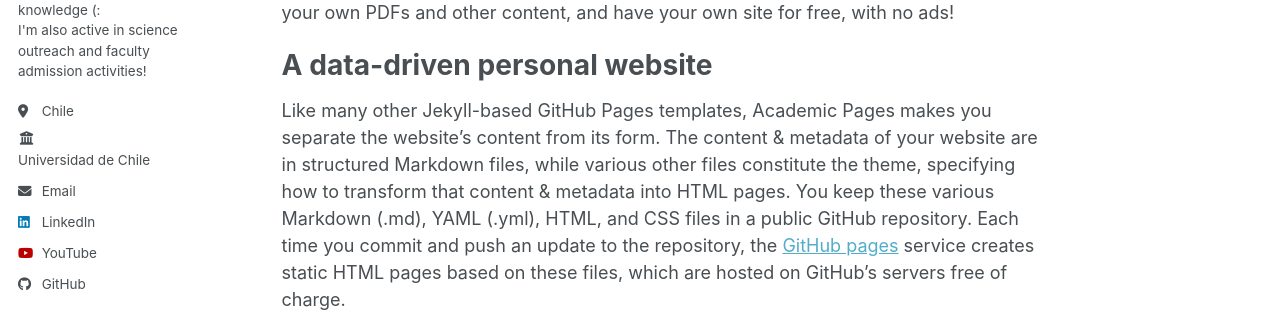
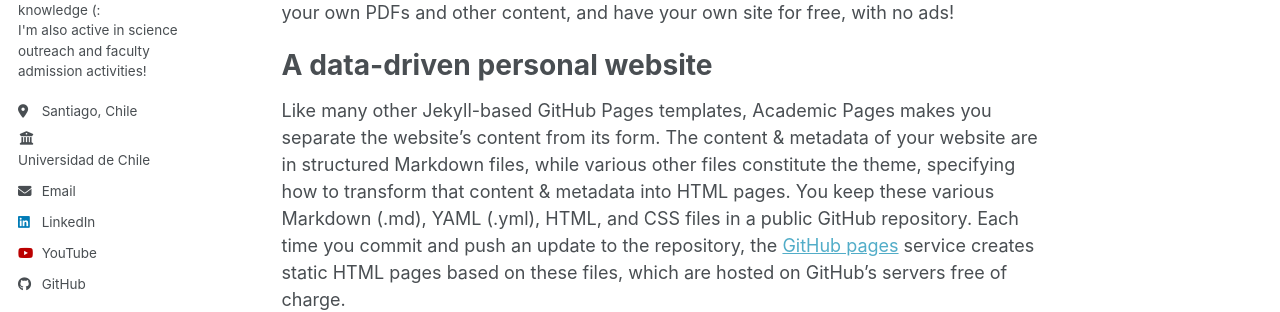
Before and after one commit to Bianca-Zamora-Araya/Bianca-Zamora-Araya.github.io, a Jekyll site: the page built from _pages/about.md, in a window 1280 px wide. Shown: the part 439-751 px from the top of the page. Built offline with Jekyll 4.4.1, drawn with Linux system fonts in a browser that asks for light colours; a style sheet for code colours, icons or effects is not loaded; part of the change alters nothing that is shown.

Commit message:
Update _config.yml

```diff
--- a/_config.yml
+++ b/_config.yml
@@ -10,13 +10,13 @@
 locale                   : "en-US"
 site_theme               : "default" # The available themes options are "default", "air", "sunrise", "mint", "dirt" and "contrast"
 title                    : "Bianca's Homepage"
-title_separator          : "-"
+title_separator          : "•"
 name                     : &name "Bianca Zamora Araya"
 description              : &description "Bianca's academic portfolio"   # Update this with a general description of your site, this is the default if not overridden by a page
 url                      : https://bianca-zamora-araya.github.io # The base hostname & protocol for your site e.g. "https://[your GitHub username].github.io",
                                                            # or if you already have some other page hosted on Github then use "https://[your GitHub username].github.io/[Your Repo Name]"
 baseurl                  : "" # the subpath of your site, e.g. "/blog"
-repository               : "academicpages/academicpages.github.io"
+repository               : "bianca-zamora-araya/bianca-zamora-araya.github.io"
 
 # Site Author - The following control what appear as part of the author content on the side bar.
 #               If a field is blank the icon and link will not appear, otherwise it will be shown.
@@ -27,7 +27,7 @@ author:
   name             : "Bianca Zamora Araya"
   pronouns         : # example: "she/her"
   bio              : "Electrical Engineering student (sometimes pursuing courses in Mathematical Engineering), interested in Astronomy and Physics topics. I really enjoy learning and sharing knowledge (: <br>I'm also active in science outreach and faculty admission activities!"
-  location         : "Chile"
+  location         : "Santiago, Chile"
   employer         : "Universidad de Chile"
   employer_url     : "https://ingenieria.uchile.cl/"
   uri              : # URL
```
